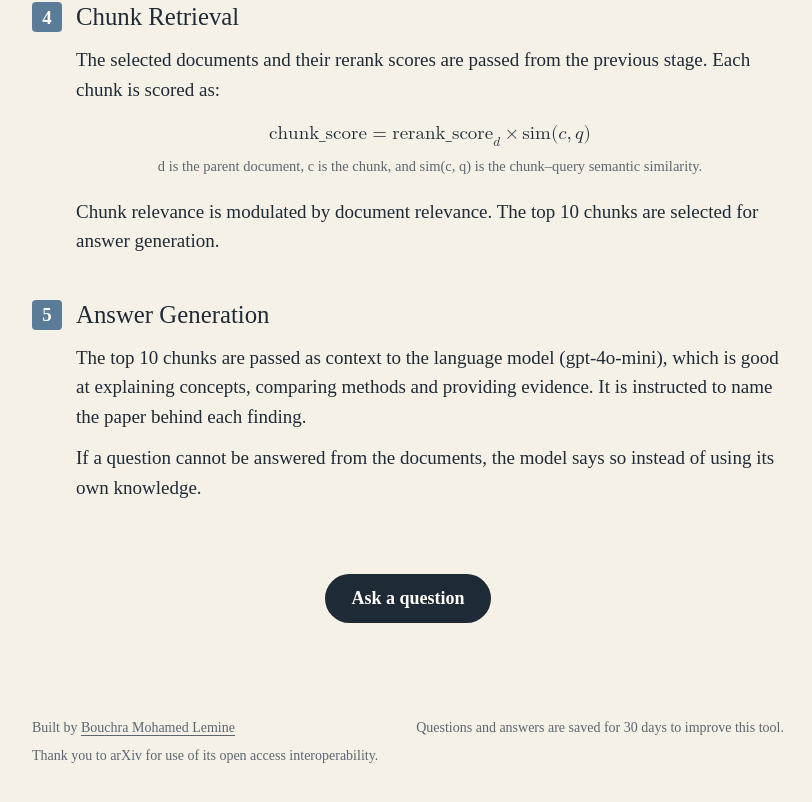
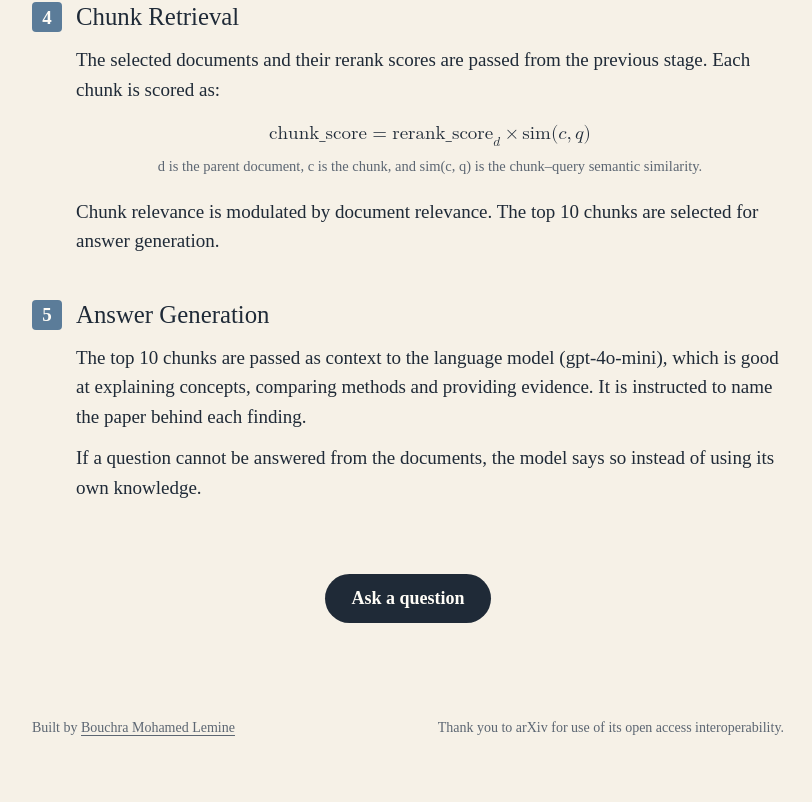
Before and after one commit to bouchramohamedlemine/RAG-QA, a Next.js app in the folder frontend/: page / in a window 1280 px wide. Shown: the part 3053-3855 px from the top of the page, without its empty margins (232-1044 px from the left). After the commit the page ends 3832 px from the top, so only its background shows below. Built offline with nearby package versions, Linux system fonts and the light colour scheme.

Commit message:
Remove the footer note about saved questions
Co-Authored-By: Claude Opus 5.5 <noreply@anthropic.com>

```diff
--- a/frontend/app/components/About.tsx
+++ b/frontend/app/components/About.tsx
@@ -110,7 +110,6 @@ export default function About({ onStart }: { onStart: () => void }) {
             Bouchra Mohamed Lemine
           </a>
         </span>
-        <span>Questions and answers are saved for 30 days to improve this tool.</span>
         <span>Thank you to arXiv for use of its open access interoperability.</span>
       </footer>
     </>
```
